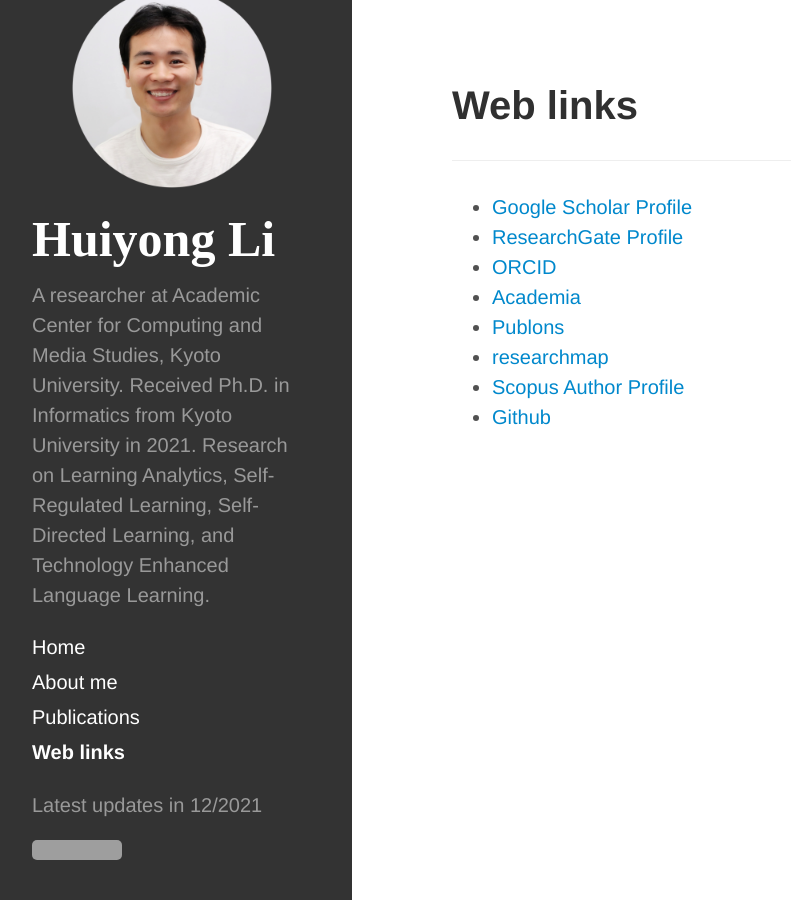
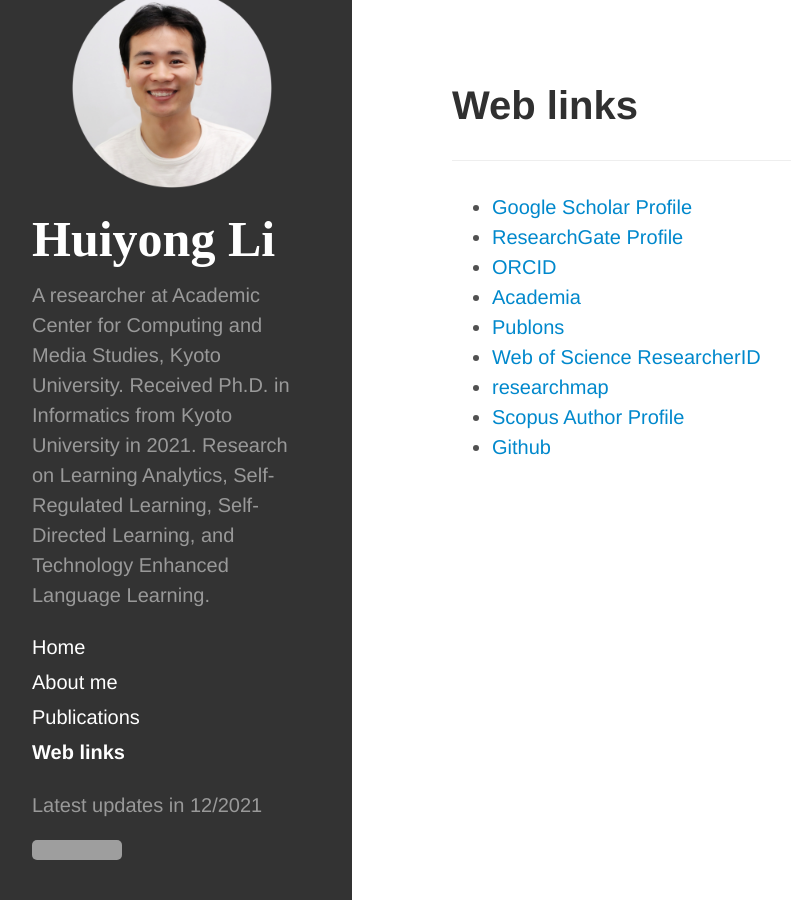
Before and after one commit to li-huiyong/li-huiyong.github.io, a Jekyll site: the page built from web-links.md, in a window 1280 px wide. Shown: the whole page, without its empty margins (8-799 px from the left). Built offline with Jekyll 4.4.1, drawn with Linux system fonts in a browser that asks for light colours; nearby versions of some CDN libraries; some web fonts are replaced; grey boxes are pictures that could not be loaded.

Commit message:
Web of Science ResearcherID

```diff
--- a/web-links.md
+++ b/web-links.md
@@ -10,6 +10,7 @@ ___
 * [ORCID](https://orcid.org/0000-0001-9916-7908){:target="_blank"}
 * [Academia](https://kyoto-u.academia.edu/HuiyongLi){:target="_blank"}
 * [Publons](https://publons.com/researcher/1814352){:target="_blank"}
+* [Web of Science ResearcherID](https://www.webofscience.com/wos/author/record/X-8349-2018){:target="_blank"}
 * [researchmap](https://researchmap.jp/lihuiyong){:target="_blank"}
 * [Scopus Author Profile](https://www.scopus.com/authid/detail.uri?authorId=57203988596){:target="_blank"}
 * [Github](https://github.com/li-huiyong){:target="_blank"}
```
